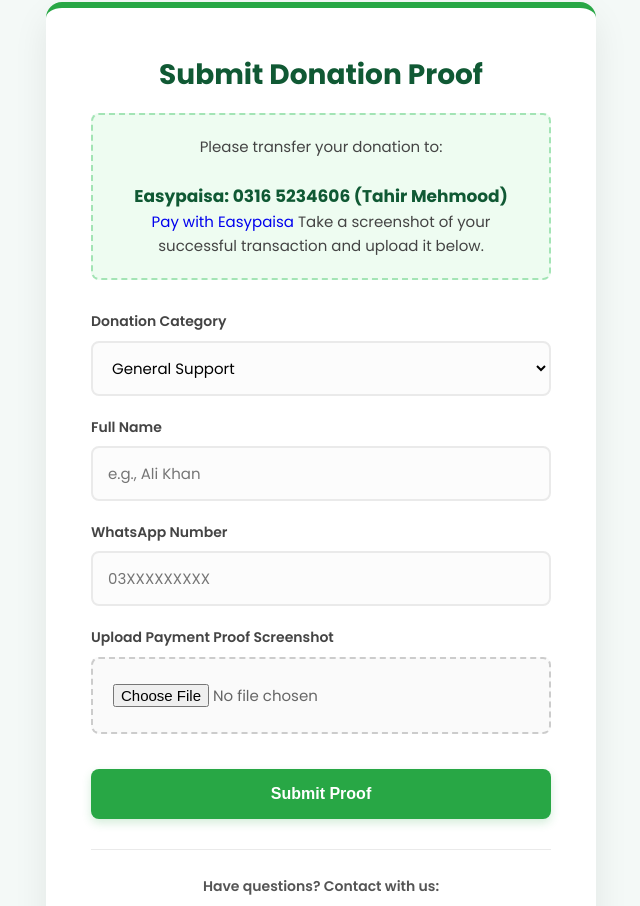
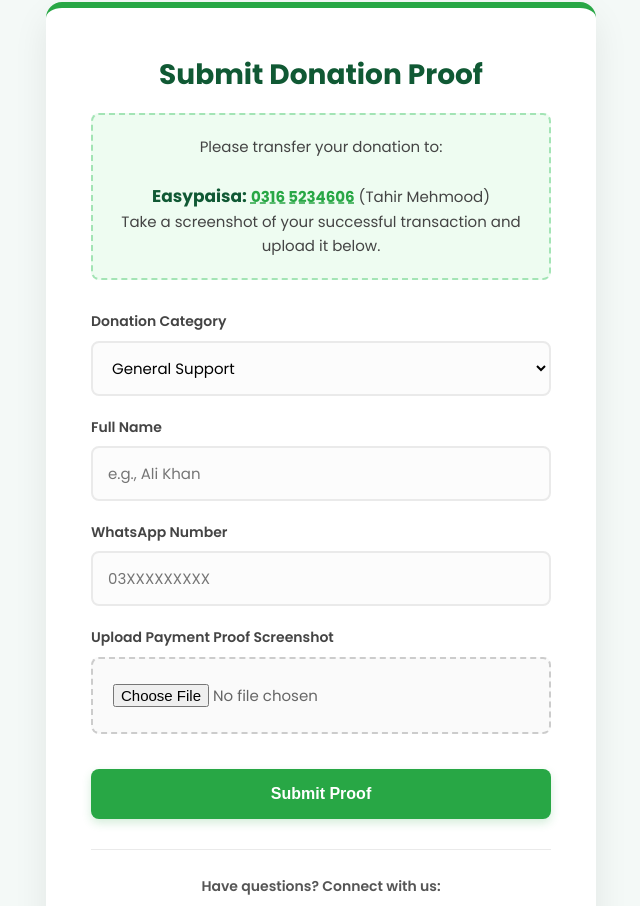
Before and after one commit to 99Ahmadprojects/jmsug-donation-platform, a website: page public/index.html in a window 1280 px wide. Shown: the part 1333-2239 px from the top of the page, without its empty margins (319-959 px from the left). Drawn offline with Linux system fonts and the light colour scheme.

Commit message:
Update index.html

```diff
--- a/public/index.html
+++ b/public/index.html
@@ -43,8 +43,13 @@
         .donation-section { padding: 100px 20px; display: flex; justify-content: center; align-items: center; }
         .container { background: white; padding: 45px; border-radius: 16px; box-shadow: 0 15px 35px rgba(0,0,0,0.08); width: 100%; max-width: 550px; border-top: 6px solid #28a745; }
         .container h2 { text-align: center; color: #105934; margin-bottom: 15px; font-size: 28px; }
+
         .payment-info { text-align: center; background: #eefcf1; padding: 20px; border-radius: 8px; margin-bottom: 30px; font-size: 15px; color: #444; border: 2px dashed #a3e4b5; }
         .payment-info strong { color: #105934; font-size: 17px; }
+
+        /* Click to copy styles */
+        .copy-number { color: #28a745; cursor: pointer; font-weight: bold; text-decoration: underline; text-decoration-style: dashed; transition: color 0.3s ease; }
+        .copy-number:hover { color: #1e7e34; }
 
         .form-group { margin-bottom: 20px; }
         label { display: block; margin-bottom: 8px; color: #444; font-weight: 600; font-size: 14px; }
@@ -66,7 +71,6 @@
         .social-contact { margin-top: 30px; text-align: center; border-top: 1px solid #eaeaea; padding-top: 25px; }
         .social-contact p { font-size: 14px; color: #555; margin-bottom: 12px; font-weight: 600; }
         .social-icons { display: flex; justify-content: center; gap: 20px; }
-        /* Increased icon size from 42px to 54px */
         .social-icon { display: inline-flex; justify-content: center; align-items: center; width: 54px; height: 54px; border-radius: 50%; color: white; text-decoration: none; transition: all 0.3s ease; }
         .social-icon.phone { background-color: #105934; }
         .social-icon.whatsapp { background-color: #25D366; }
@@ -141,8 +145,10 @@
 
             <div class="payment-info">
                 Please transfer your donation to:<br><br>
-                <strong>Easypaisa: 0316 5234606 (Tahir Mehmood)</strong><br>
-                <a href="easypaisa://send_money?phone=0316 5234606">Pay with Easypaisa</a>
+                <strong>Easypaisa:</strong>
+                <span class="copy-number" onclick="copyNumber('03165234606')" title="Click to copy number">0316 5234606</span> (Tahir Mehmood)
+                <span id="copyAlert" style="display: none; color: #28a745; font-size: 13px; font-weight: 600; margin-left: 8px;">Copied!</span>
+                <br>
                 Take a screenshot of your successful transaction and upload it below.
             </div>
 
@@ -173,7 +179,7 @@
             <div id="statusMessage" class="message"></div>
 
             <div class="social-contact">
-                <p>Have questions? Contact with us:</p>
+                <p>Have questions? Connect with us:</p>
                 <div class="social-icons">
                     <a href="tel:03165234606" class="social-icon phone" title="Call Us">
                         <i class="fas fa-phone" style="font-size: 24px;"></i>
@@ -203,6 +209,17 @@
         function scrollToForm(categoryValue) {
             document.getElementById('category').value = categoryValue;
             document.getElementById('donate').scrollIntoView({ behavior: 'smooth' });
+        }
+
+        // --- NEW: Copy Number Function ---
+        function copyNumber(number) {
+            navigator.clipboard.writeText(number).then(() => {
+                const alert = document.getElementById('copyAlert');
+                alert.style.display = 'inline-block';
+                setTimeout(() => { alert.style.display = 'none'; }, 2000);
+            }).catch(err => {
+                console.error('Failed to copy: ', err);
+            });
         }
 
         // --- CLOUDINARY CONFIGURATION ---
```
